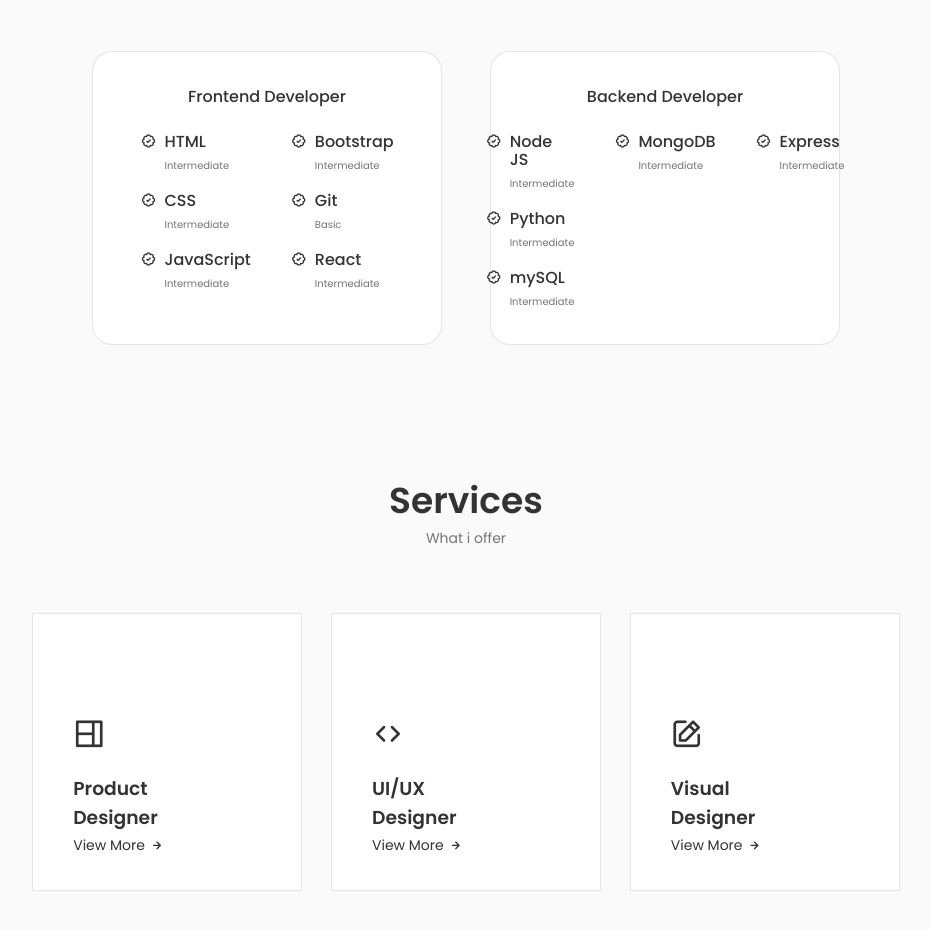
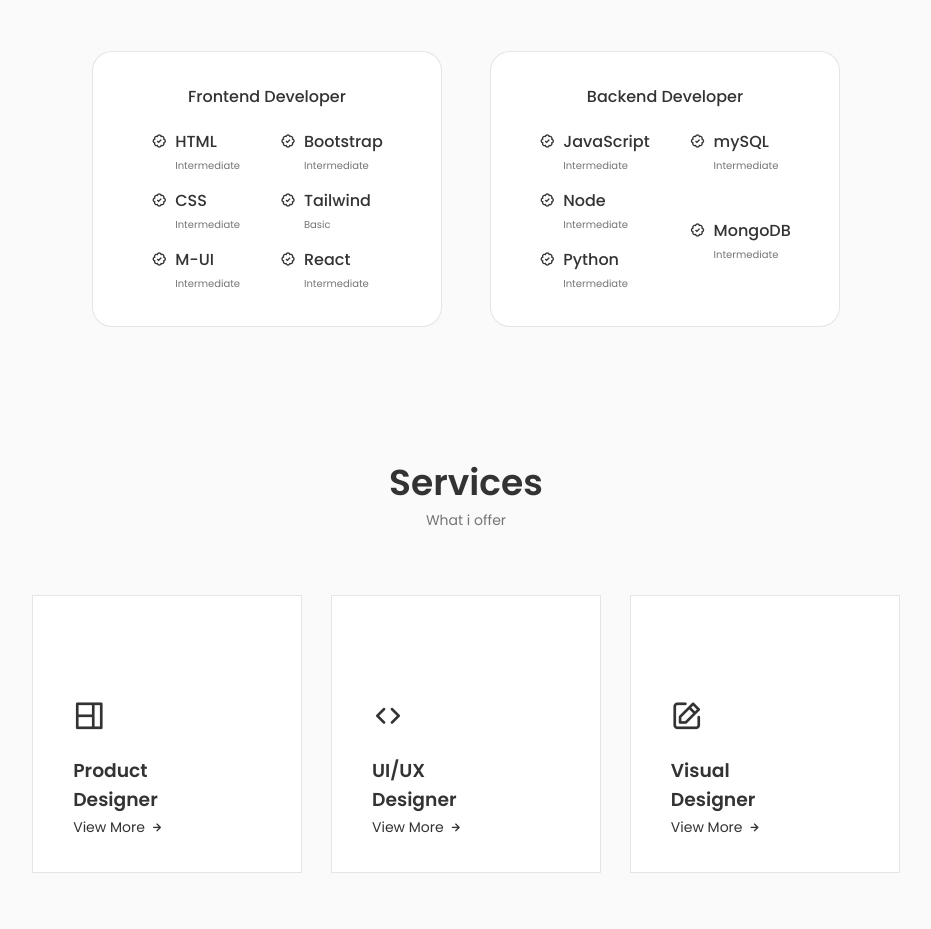
Before and after one commit to sgupt1802/my-portfolio, a React (Create React App) app: page / in a window 1280 px wide. Shown: the part 1820-2749 px from the top of the page, without its empty margins (174-1105 px from the left). Built offline with nearby package versions, Linux system fonts and the light colour scheme; a web font is replaced by a local one.

Commit message:
skills_section_change

```diff
--- a/src/components/skills/Backend.jsx
+++ b/src/components/skills/Backend.jsx
@@ -7,10 +7,18 @@ const Backend = () => {
 
             <div className="skills__box">
                 <div className="skills__group">
+
                     <div className="skills__data">
                         <i class="bx bx-badge-check"></i>
                         <div>
-                    <h3 className="skills__name">Node JS</h3>
+                            <h3 className="skills__name">JavaScript</h3>
+                            <span className="skills__level">Intermediate</span>
+                        </div>
+                    </div>
+                    <div className="skills__data">
+                        <i class="bx bx-badge-check"></i>
+                        <div>
+                            <h3 className="skills__name">Node</h3>
                             <span className="skills__level">Intermediate</span>
                         </div>
                     </div>
@@ -24,7 +32,9 @@ const Backend = () => {
                         </div>
                     </div>
 
+                </div>
 
+                <div className="skills__group">
                     <div className="skills__data">
                         <i class="bx bx-badge-check"></i>
                         <div>
@@ -32,9 +42,6 @@ const Backend = () => {
                             <span className="skills__level">Intermediate</span>
                         </div>
                     </div>
-        </div>
-
-        <div className="skills__group">
                     <div className="skills__data">
                         <i class="bx bx-badge-check"></i>
                         <div>
@@ -42,17 +49,9 @@ const Backend = () => {
                             <span className="skills__level">Intermediate</span>
                         </div>
                     </div>
+
                 </div>
 
-        <div className="skills__group">
-            <div className="skills__data">
-                <i class="bx bx-badge-check"></i>
-                <div>
-                    <h3 className="skills__name">Express</h3>
-                    <span className="skills__level">Intermediate</span>
-                </div>
-            </div>
-        </div>
             </div>
 
         </div>
@@ -60,3 +59,5 @@ const Backend = () => {
 }
 
 export default Backend
+
+//remember to Add a framework section for GIT
--- a/src/components/skills/Frontend.jsx
+++ b/src/components/skills/Frontend.jsx
@@ -28,7 +28,7 @@ const Frontend = () => {
                 <div className="skills__data">
                     <i class="bx bx-badge-check"></i>
                     <div>
-                        <h3 className="skills__name">JavaScript</h3>
+                        <h3 className="skills__name">M-UI</h3>
                         <span className="skills__level">Intermediate</span>
                     </div>
                 </div>
@@ -47,7 +47,7 @@ const Frontend = () => {
                 <div className="skills__data">
                     <i class="bx bx-badge-check"></i>
                     <div>
-                        <h3 className="skills__name">Git</h3>
+                        <h3 className="skills__name">Tailwind</h3>
                         <span className="skills__level">Basic</span>
                     </div>
                 </div>
```
Lines whose indentation alone changed are shown as unchanged.
